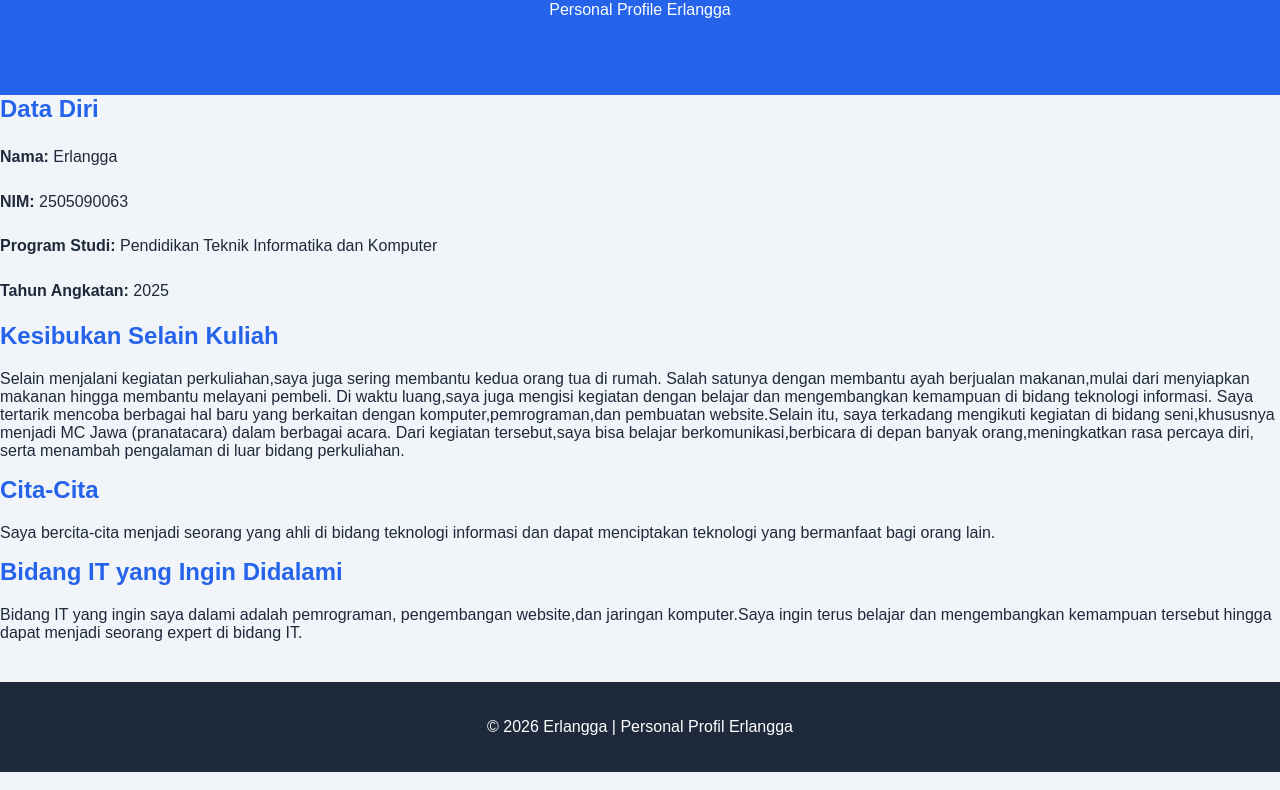
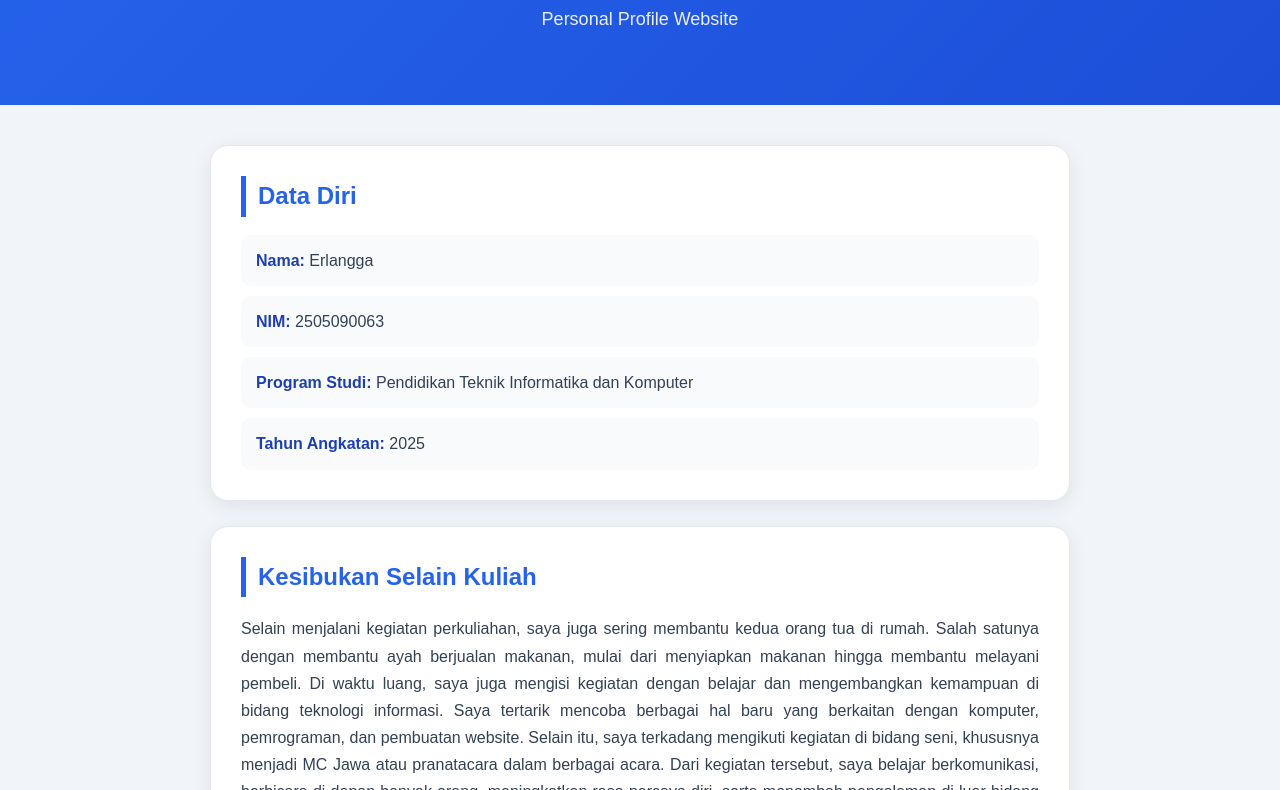
Before and after one commit to erlangga2396/erlangga2396.github.io, a plain HTML site: page index.html in a window 1280 px wide. Shown: the part 147-937 px from the top of the page. Drawn offline with Linux system fonts and the light colour scheme.

Commit message:
Update index.html

```diff
--- a/index.html
+++ b/index.html
@@ -2,125 +2,216 @@
 <html lang="id">
 <head>
     <meta charset="UTF-8">
-    <meta name="viewport" content="width=device-width,initial-scale=1.0">
+    <meta name="viewport" content="width=device-width, initial-scale=1.0">
+
     <title>Profil Erlangga</title>
 
     <style>
         * {
             box-sizing: border-box;
+            margin: 0;
+            padding: 0;
         }
 
         body {
-            margin: 0;
-            font-family: Arial, sans-serif;
+            font-family: Arial, Helvetica, sans-serif;
             background: #f1f5f9;
-            color: #1e293b;
+            color: #334155;
+            line-height: 1.7;
         }
 
         header {
-            background: #2563eb;
+            background: linear-gradient(135deg, #2563eb, #1d4ed8);
             color: white;
             text-align: center;
-            padding: 60px 20px;
+            padding: 70px 20px;
         }
 
         header h1 {
-            font-size: 40px;
+            font-size: 42px;
             margin-bottom: 10px;
         }
 
-        container {
-            max-width: 850px;
-            margin: 30px auto;
+        header p {
+            font-size: 18px;
+            opacity: 0.9;
+        }
+
+        /* CONTAINER */
+        .container {
+            max-width: 900px;
+            margin: 40px auto;
             padding: 0 20px;
         }
 
-        card {
+        /* CARD */
+        .card {
             background: white;
-            padding: 25px;
-            margin-bottom: 20px;
-            border-radius: 15px;
-            box-shadow: 0 4px 12px rgba(0,0,0,0.08);
+            padding: 30px;
+            margin-bottom: 25px;
+            border-radius: 18px;
+            box-shadow: 0 5px 20px rgba(0, 0, 0, 0.08);
+            border: 1px solid #e2e8f0;
         }
 
         .card h2 {
             color: #2563eb;
-            margin-top: 0;
+            font-size: 24px;
+            margin-bottom: 18px;
+            border-left: 5px solid #2563eb;
+            padding-left: 12px;
         }
 
-        .data {
-            line-height: 1.8;
+        .card p {
+            font-size: 16px;
+            text-align: justify;
         }
 
+
+        .data {
+            display: grid;
+            gap: 10px;
+        }
+
+        .data p {
+            background: #f8fafc;
+            padding: 12px 15px;
+            border-radius: 10px;
+            text-align: left;
+        }
+
+        .data b {
+            color: #1e40af;
+        }
+
+        /* FOOTER */
         footer {
             background: #1e293b;
             color: white;
             text-align: center;
-            padding: 20px;
-            margin-top: 40px;
+            padding: 25px 20px;
+            margin-top: 50px;
+        }
+
+        footer p {
+            font-size: 14px;
+        }
+
+
+        @media (max-width: 600px) {
+            header {
+                padding: 50px 20px;
+            }
+
+            header h1 {
+                font-size: 32px;
+            }
+
+            header p {
+                font-size: 16px;
+            }
+
+            .card {
+                padding: 22px;
+            }
+
+            .card h2 {
+                font-size: 21px;
+            }
+
+            .card p {
+                font-size: 15px;
+                text-align: left;
+            }
         }
     </style>
 </head>
 
 <body>
 
+
     <header>
         <h1>Profil Erlangga</h1>
-        <p>Personal Profile Erlangga</p>
+        <p>Personal Profile Website</p>
     </header>
 
+
+
     <div class="container">
+
 
         <div class="card">
             <h2>Data Diri</h2>
 
             <div class="data">
                 <p><b>Nama:</b> Erlangga</p>
+
                 <p><b>NIM:</b> 2505090063</p>
+
                 <p><b>Program Studi:</b> Pendidikan Teknik Informatika dan Komputer</p>
+
                 <p><b>Tahun Angkatan:</b> 2025</p>
             </div>
         </div>
 
+
+        <!-- KESIBUKAN -->
         <div class="card">
             <h2>Kesibukan Selain Kuliah</h2>
 
             <p>
-                Selain menjalani kegiatan perkuliahan,saya juga sering membantu kedua orang tua di rumah.
-                Salah satunya dengan membantu ayah berjualan makanan,mulai dari menyiapkan makanan hingga membantu melayani pembeli.
-                Di waktu luang,saya juga mengisi kegiatan dengan belajar dan mengembangkan kemampuan di bidang teknologi informasi.
-                Saya tertarik mencoba berbagai hal baru yang berkaitan dengan komputer,pemrograman,dan pembuatan website.Selain itu,
-                saya terkadang mengikuti kegiatan di bidang seni,khususnya menjadi MC Jawa (pranatacara) dalam berbagai acara.
-                Dari kegiatan tersebut,saya bisa belajar berkomunikasi,berbicara di depan banyak orang,meningkatkan rasa percaya diri,
-                serta menambah pengalaman di luar bidang perkuliahan.
+                Selain menjalani kegiatan perkuliahan, saya juga sering
+                membantu kedua orang tua di rumah. Salah satunya dengan
+                membantu ayah berjualan makanan, mulai dari menyiapkan
+                makanan hingga membantu melayani pembeli. Di waktu luang,
+                saya juga mengisi kegiatan dengan belajar dan mengembangkan
+                kemampuan di bidang teknologi informasi. Saya tertarik
+                mencoba berbagai hal baru yang berkaitan dengan komputer,
+                pemrograman, dan pembuatan website. Selain itu, saya
+                terkadang mengikuti kegiatan di bidang seni, khususnya
+                menjadi MC Jawa atau pranatacara dalam berbagai acara.
+                Dari kegiatan tersebut, saya belajar berkomunikasi,
+                berbicara di depan banyak orang, meningkatkan rasa percaya
+                diri, serta menambah pengalaman di luar bidang perkuliahan.
             </p>
         </div>
+
+
 
         <div class="card">
             <h2>Cita-Cita</h2>
 
             <p>
                 Saya bercita-cita menjadi seorang yang ahli di bidang
-                teknologi informasi dan dapat menciptakan teknologi
-                yang bermanfaat bagi orang lain.
+                teknologi informasi dan dapat menciptakan teknologi yang
+                bermanfaat bagi orang lain. Saya ingin terus belajar,
+                mengembangkan kemampuan, dan mendapatkan pengalaman melalui
+                berbagai proyek agar dapat mencapai cita-cita tersebut.
             </p>
         </div>
 
+
+        <!-- BIDANG IT -->
         <div class="card">
             <h2>Bidang IT yang Ingin Didalami</h2>
 
             <p>
                 Bidang IT yang ingin saya dalami adalah pemrograman,
-                pengembangan website,dan jaringan komputer.Saya ingin
-                terus belajar dan mengembangkan kemampuan tersebut
-                hingga dapat menjadi seorang expert di bidang IT.
+                pengembangan website, dan jaringan komputer. Saya ingin
+                mempelajari bidang tersebut secara bertahap, mulai dari
+                dasar hingga tingkat yang lebih lanjut. Dengan terus belajar
+                dan berlatih melalui berbagai proyek, saya berharap dapat
+                meningkatkan kemampuan hingga menjadi seorang expert di
+                bidang IT.
             </p>
         </div>
 
     </div>
 
+
+
     <footer>
-        <p>© 2026 Erlangga | Personal Profil Erlangga</p>
+        <p>© 2026 Erlangga | Personal Profile</p>
     </footer>
 
 </body>
```
